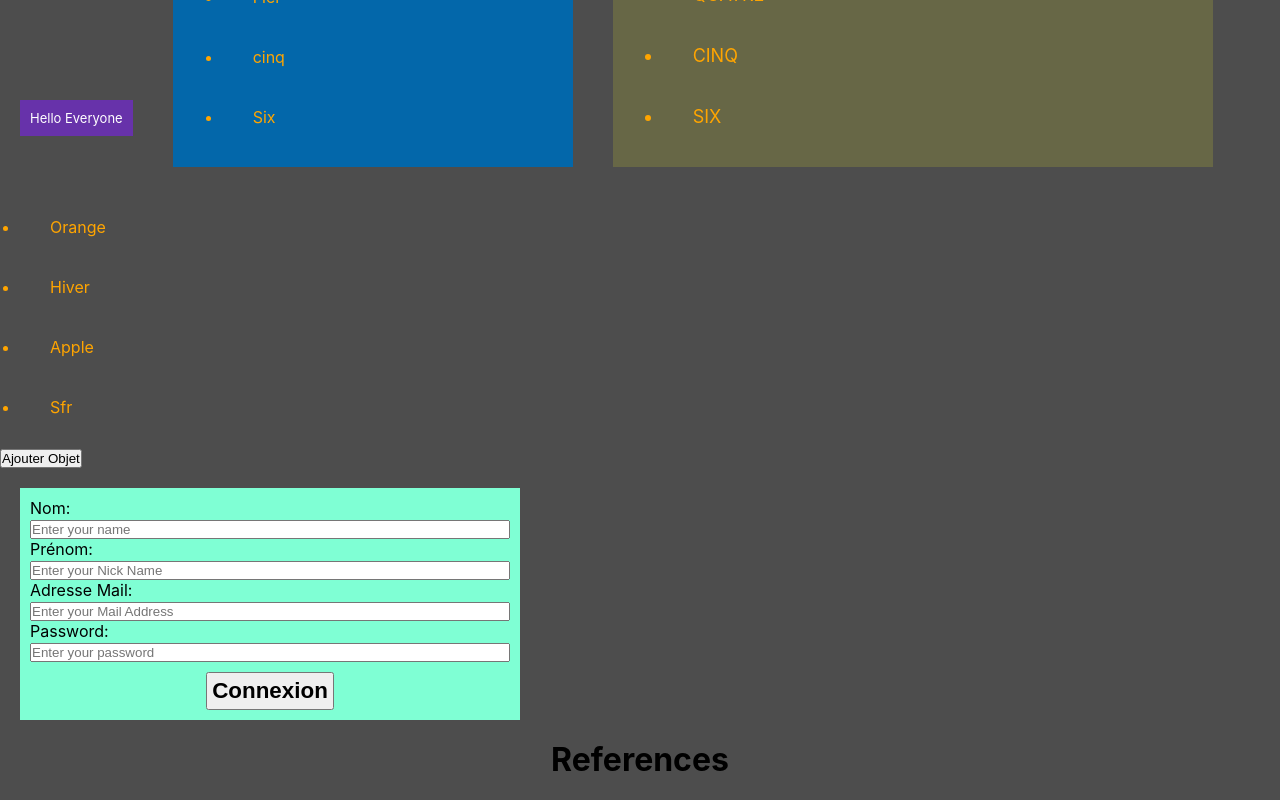
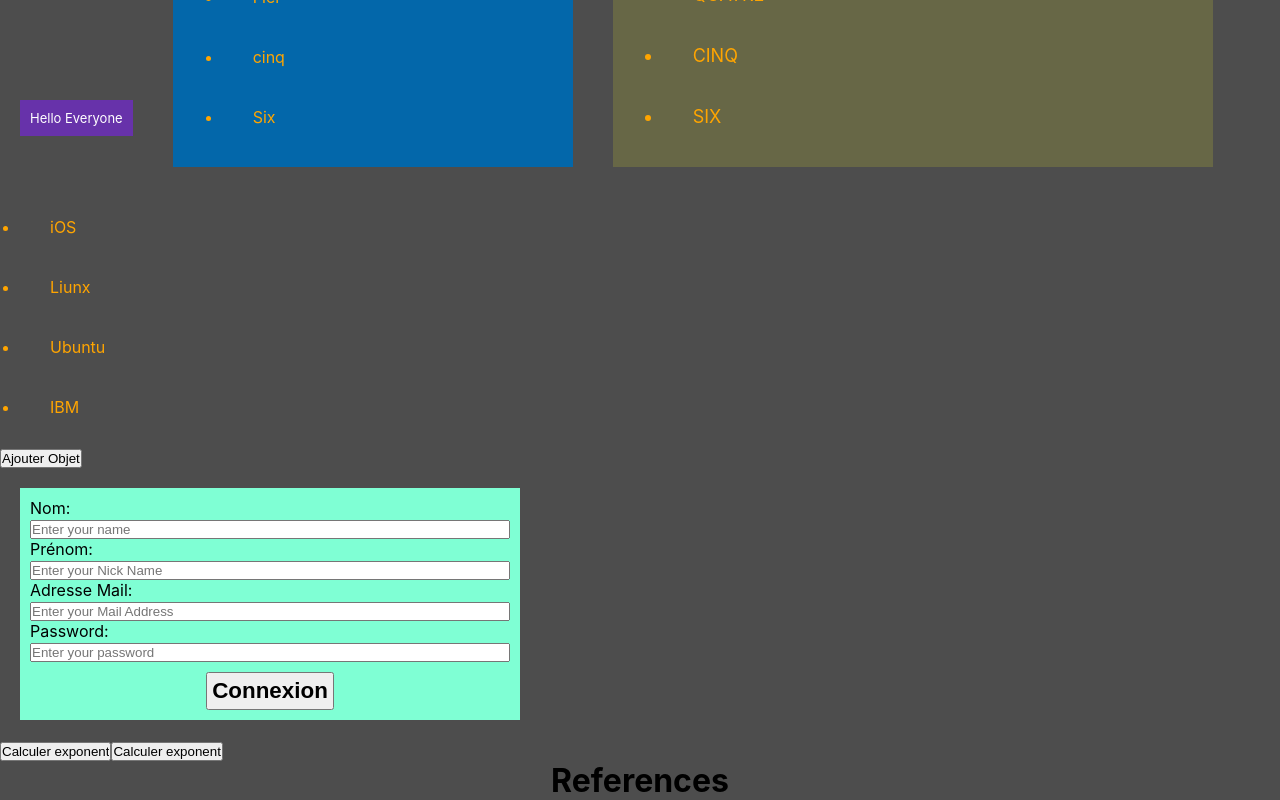
Before and after one commit to Ahmed-Rs/React-fundamentals, a React (Create React App) app: page / in a window 1280 px wide. Shown: the part 850-1650 px from the top of the page. Before the commit the page ends 1629 px from the top, so only its background shows below. Built offline with nearby package versions, Linux system fonts and the light colour scheme.

Commit message:
Ajout Props Functions

```diff
--- a/src/Content.js
+++ b/src/Content.js
@@ -1,6 +1,7 @@
 import * as React from "react";
 import Inscription from "./SignUp";
 
+// CONTAINER
 const Container = ({
   className,
   children,
@@ -64,11 +65,12 @@ const largeContainer = (
   </Container>
 );
 
+// OBJETS SYSTEMES D'EXPLOITATION
 const myObjects = [
-  { id: "fruits", value: "Orange" },
-  { id: "saison", value: "Hiver" },
-  { id: "tel", value: "Apple" },
-  { id: "opérateur", value: "Sfr" },
+  { id: "1", value: "iOS" },
+  { id: "2", value: "Liunx" },
+  { id: "3", value: "Ubuntu" },
+  { id: "opérateur", value: "IBM" },
 ];
 
 function MesObjets() {
@@ -89,6 +91,38 @@ function MesObjets() {
   );
 }
 
+function Calculator({ nb1, nb2, operation, style, ftStyle }) {
+  const opName = operation.name;
+  const [resultat, setResultat] = React.useState();
+  const [nombre1, setNombre1] = React.useState(nb1);
+  const [nombre2, setNombre2] = React.useState(nb2);
+
+  const handleClick = (a = nb1, b = nb2) => {
+    if (a instanceof Object) {
+      a = nb1;
+    }
+    setNombre1(a);
+    setNombre2(b);
+    setResultat(operation(a, b));
+  };
+  return (
+    <div style={{ color: "white", fontStyle: `${ftStyle}`, ...style }}>
+      <input type="button" value={`Calculer ${opName}`} onClick={handleClick} />
+      <input
+        type="button"
+        value={`Calculer ${opName}`}
+        onClick={() => handleClick(30, 40)}
+      />
+      {resultat
+        ? `Le resultat de ${opName} de ${nombre1} et ${nombre2} est ${resultat}`
+        : null}
+    </div>
+  );
+}
+
+const multiplication = (a, b) => a * b;
+const exponent = (a, b) => a * Math.exp(b);
+
 const Home = () => {
   return (
     <div className="home">
@@ -98,6 +132,15 @@ const Home = () => {
       {largeContainer}
       <MesObjets />
       <Inscription />
+      {/* <Calculator
+        style={{ fontSize: "30px" }}
+        ftStyle={"italic"}
+        nb1={3}
+        nb2={5}
+        operation={multiplication}
+      />
+      <Calculator ftStyle={"oblique"} nb1={1} nb2={2} operation={exponent} /> */}
+      <Calculator nb1={4} nb2={7} operation={exponent} />
     </div>
   );
 };
```
